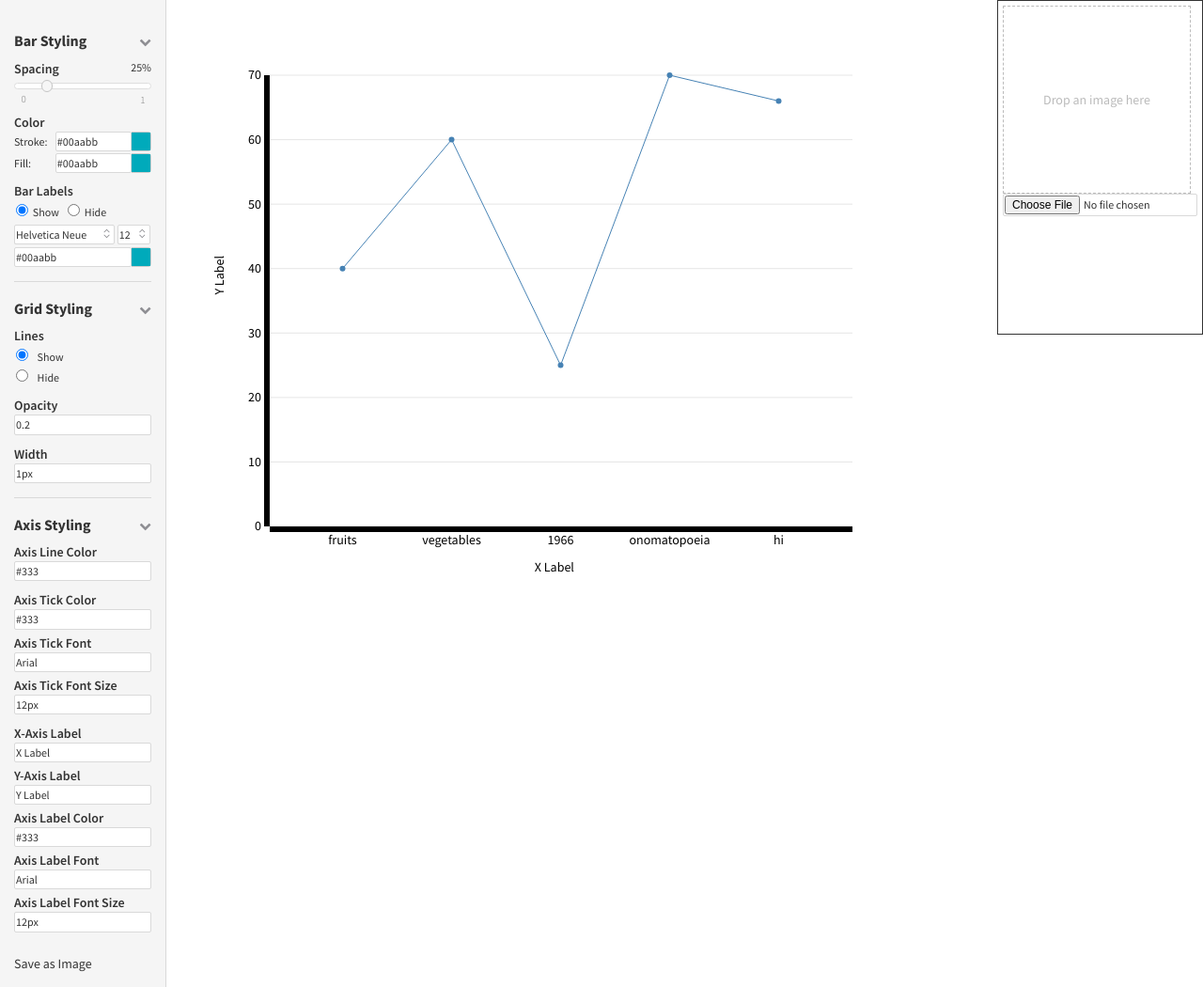
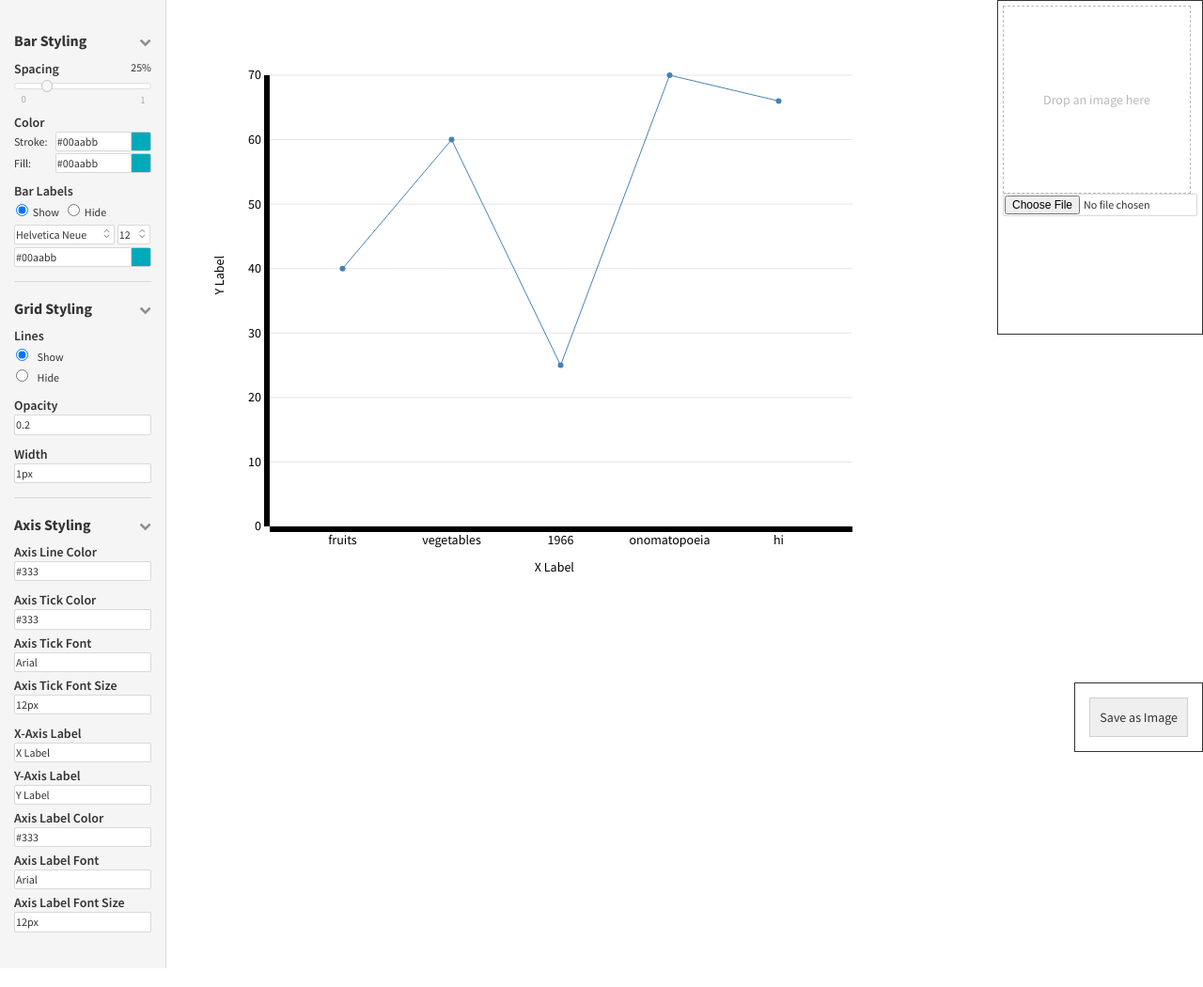
Before and after one commit to pkbriggs/project448b, a PHP site: page / in a window 1280 px wide. Shown: the whole page at 94% size. Run offline with PHP 8.4, Linux system fonts and the light colour scheme; some libraries are stand-ins or nearby versions.

Commit message:
Fixes to save button

```diff
--- a/css/style.css
+++ b/css/style.css
@@ -119,3 +119,20 @@ input[type=radio] {
 	width: 50px;
 	height: 50px;
 }
+
+/* save-related styles */
+.chart_save_container {
+	border: 1px solid #333;
+	padding: 5px;
+	position: absolute;
+	right: 0;
+	bottom: 0;
+}
+
+.save_button {
+	padding: 10px;
+	margin: 10px;
+	background: #efefef;
+	border: 1px solid #d0d0d0;
+	cursor: pointer;
+}
--- a/index.html
+++ b/index.html
@@ -40,6 +40,11 @@
     <div class="image_color_palette_container">
       <!-- a div will be appended here for each of the colors in the palette. they each have the class "image_color_palette_color" -->
     </div>
+  </div>
+
+  <div class="chart_save_container">
+    <div class="save_button">Save as Image</div>
+    <canvas class="save_canvas" width="1" height="1" style="display:none"></canvas>
   </div>
 
   <div class="vis_controls">
@@ -223,12 +228,6 @@
         <input class="style_input" value="12px" data-type="axis" data-key="label_font_size"></input>
       </section>
     </div>
-
-    <!-- Save functionality -->
-    <div id="svg"></div>
-    <div class="save_button">Save as Image</div>
-    <canvas class="save_canvas" id="svgcanvas" width="960" height="500" style="display:none"></canvas>
-
   </div>
 
   <script src="js/d3.min.js"></script>
```
Also changed, not shown: js/interaction.js (+8 -10 lines).
